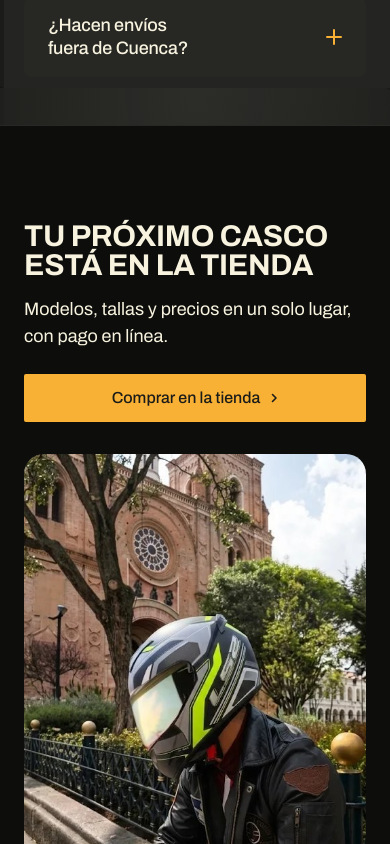
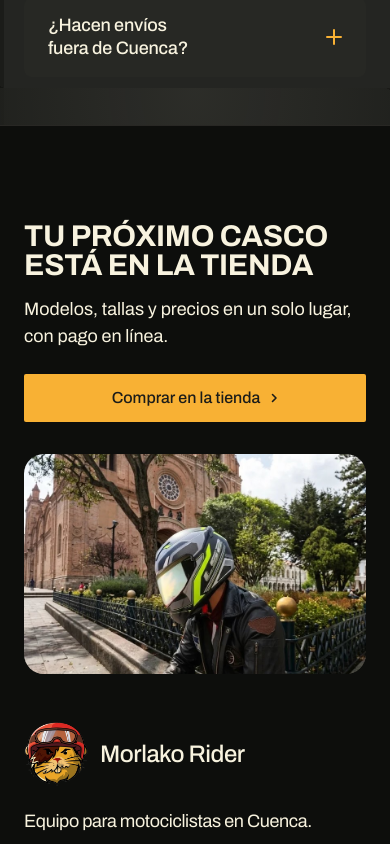
Before and after one commit to jhonatanT04/MorlakoRider, a React (Vite) app in the folder Frontend-MorlakoRider/: page / in a window 390 px wide. Shown: the part 5820-6664 px from the top of the page. Built offline with nearby package versions, Linux system fonts and the light colour scheme.

Commit message:
feat: improve mobile layout for contact closing section

```diff
--- a/Frontend-MorlakoRider/src/index.css
+++ b/Frontend-MorlakoRider/src/index.css
@@ -468,3 +468,11 @@ main > section:not(.ground-inverse):not(.ground-maroon) { background: transparen
 @media (max-width: 1023px) { .pdp__media { aspect-ratio: 1; } }
 [data-pending] { color: var(--p-muted) !important; font-weight: 600; }
 .product-card__price[data-pending] { font-size: 16px !important; }
+
+/* celular: el cierre con foto y los enlaces del pie en una sola pantalla (el kit le da dos y dejaba
+   un espacio negro debajo de los enlaces); la foto llena lo que dejan las palabras */
+@media (max-width: 639px) {
+  #contact.closing { --hm: 1; }
+  #contact.closing > .wrap { grid-template-rows: minmax(0, 1fr) auto; row-gap: var(--s-7); }
+  #contact .closing__cta > .close__media { min-height: 220px; }
+}
```
